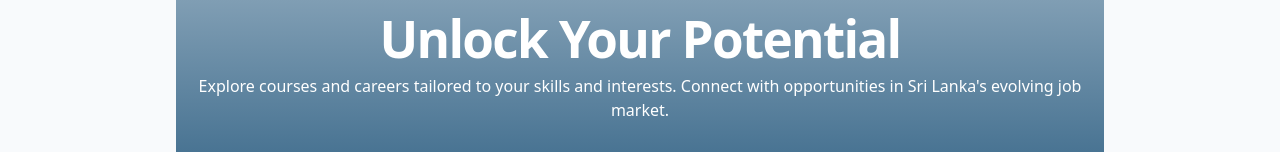
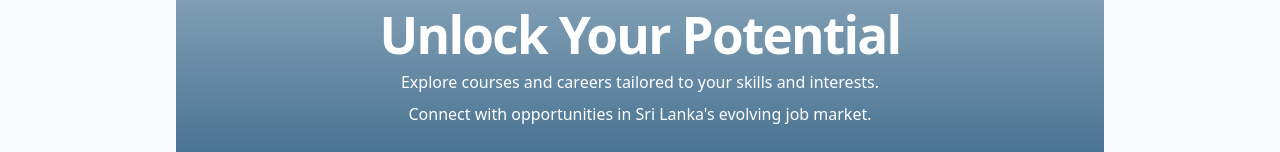
Before and after one commit to nisadi/MyPathNew, a React (Vite) app: page / in a window 1280 px wide. Shown: the part 226-378 px from the top of the page. Built offline with nearby package versions, Linux system fonts and the light colour scheme.

Commit message:
fix images

```diff
--- a/src/About.jsx
+++ b/src/About.jsx
@@ -1,5 +1,4 @@
 import React from 'react';
-import Nisadi from './assets/Nisadi.jpg';
 import FeatureCard from './components/FeatureCard';
 import TeamMember from './components/TeamMember';
 import SuccessStory from './components/SuccessStory';
@@ -81,7 +80,7 @@ function About() {
                   role="Head of Career Services"
                 />
                 <TeamMember
-                  image={Nisadi}
+                  image="https://lh3.googleusercontent.com/aida-public/AB6AXuBGNKnF3EWWYYf0XF7b5nEyeaynv22AIYKP4cs99qhBuE4KHrGjOcZZ92MIfCbOg9zOrslId33_HUvauOhUCdgPCYPAVyxEwAEUa0aSMcMPjwV7ZIIws2jLpU0NChalNoicGytcMX_Bhz2vhgMhOXF7HEl1vcrT7sg3GB57YAoPV5tNa5-E_39CcNP3kMR2RThPEzh_1Kq67W0u-5r7LKNCW56fFSP37ooeg1Ia5u-GHplab9cUvYki1qomg9uWY_oQtXV8O7sPG1dJ"
                   name="Nisadi Wijerathna"
                   role="Lead Skills Development"
                 />
--- a/src/home.jsx
+++ b/src/home.jsx
@@ -18,7 +18,10 @@ const Home = () => {
                   Unlock Your Potential
                 </h1>
                 <h2 className="text-white text-sm font-normal leading-normal @[480px]:text-base @[480px]:font-normal @[480px]:leading-normal">
-                  Explore courses and careers tailored to your skills and interests. Connect with opportunities in Sri Lanka's evolving job market.
+                  Explore courses and careers tailored to your skills and interests.
+                </h2>
+                <h2 className="text-white text-sm font-normal leading-normal @[480px]:text-base @[480px]:font-normal @[480px]:leading-normal">
+                 Connect with opportunities in Sri Lanka's evolving job market.
                 </h2>
               </div>
               <label className="flex flex-col min-w-40 h-14 w-full max-w-[480px] @[480px]:h-16">
```
